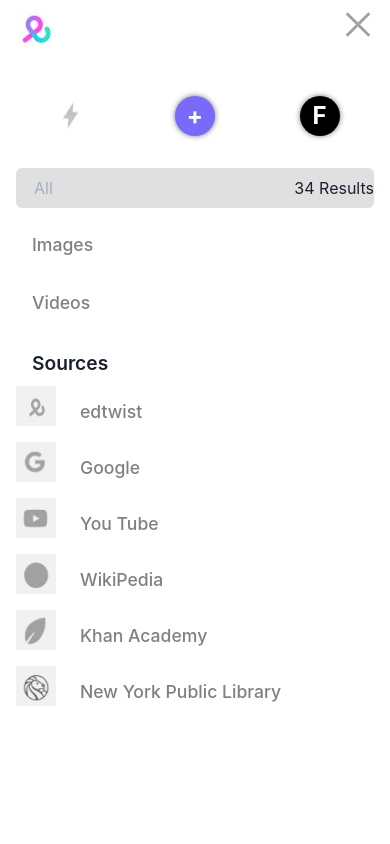
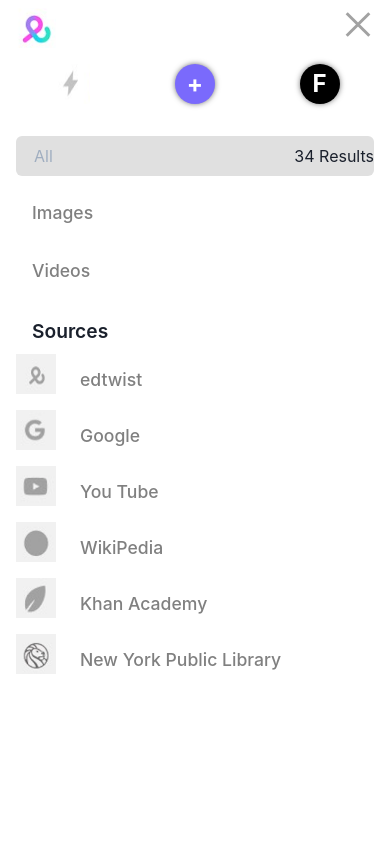
Before and after one commit to KingAbesh/cline, a React (Create React App) app: page /dashboard in a window 390 px wide. Both pictures are taken after a click on the element 366 px from the left and 40 px from the top of the page. Shown: the top 844 px of the page. Built offline with nearby package versions, Linux system fonts and the light colour scheme.

Commit message:
bug: handle mobile nav

```diff
--- a/src/components/mobile-nav/MobileNav.jsx
+++ b/src/components/mobile-nav/MobileNav.jsx
@@ -19,7 +19,6 @@
   return (
     <Box
       position="fixed"
-      overflowY="scroll"
       zIndex="10"
       top="0"
       left="0"
@@ -30,7 +29,7 @@
       d={mobileNavOpen ? 'block' : 'none'}
     >
       <Container>
-        <Flex mb="3rem" justify="space-between" align="center" mt={2}>
+        <Flex mb="1rem" justify="space-between" align="center" mt={2}>
           <Link
             href="#!"
             _hover={{ textDecoration: 'none' }}
```
Also changed, not shown: 1 other file (tests, documents, lock files or other folders).
